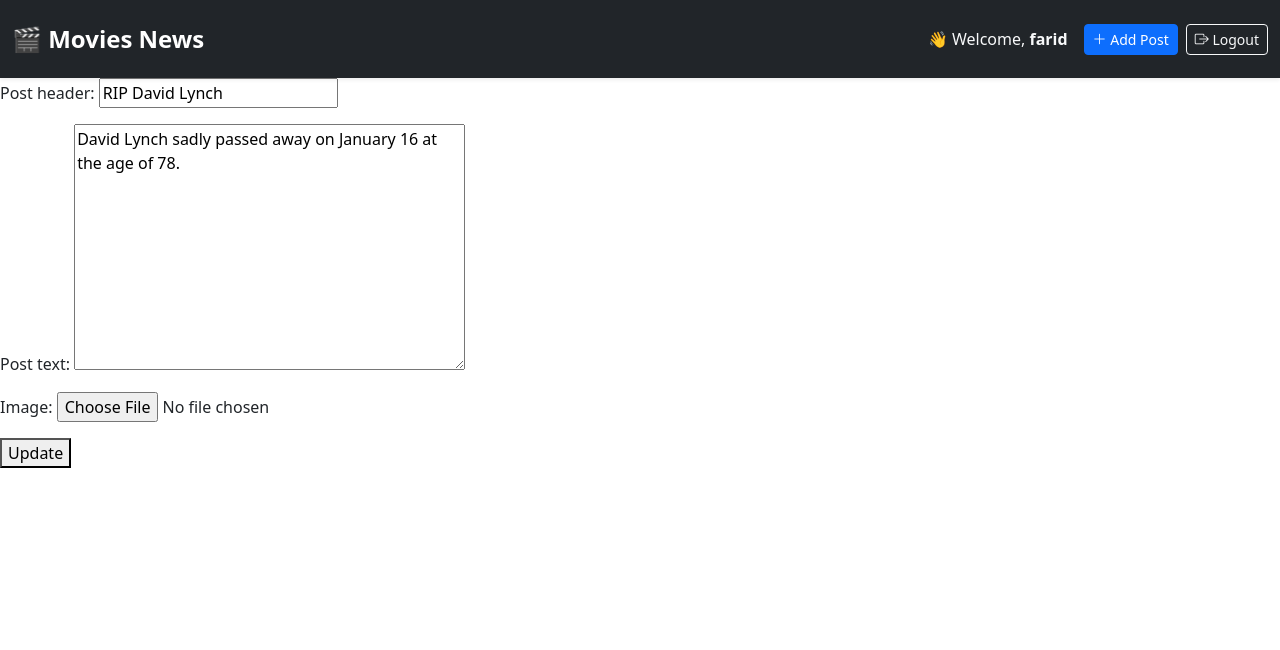
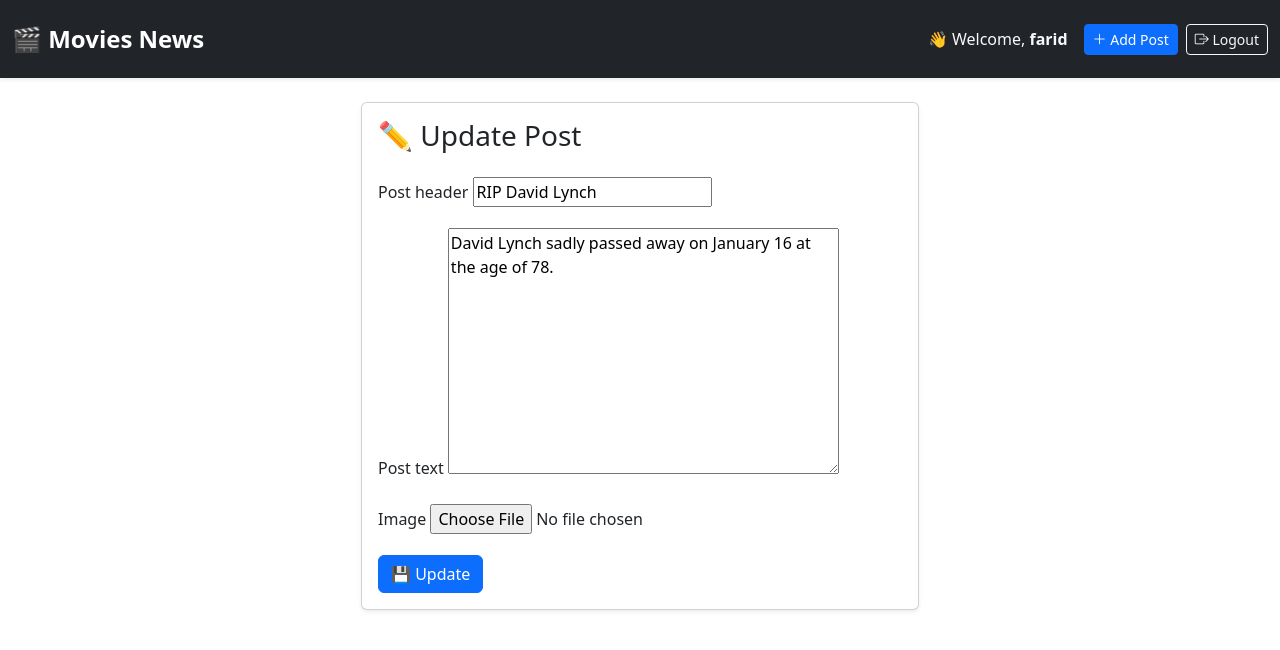
Before and after one commit to faridashirov/movie_news_blog, a Django app: page /update/1/ in a window 1280 px wide. Shown: the top 650 px of the page. Run offline with Django 5.2, Linux system fonts and the light colour scheme; a user stored in the database is signed in; data comes from the database, SQL or seed files in the repository.

Commit message:
Updated update_post.html

```diff
--- a/templates/update_post.html
+++ b/templates/update_post.html
@@ -1,9 +1,32 @@
 {% extends "base.html" %}
 
 {% block content %}
-<form method="post" enctype="multipart/form-data">
-    {% csrf_token %}
-    {{ form.as_p }}
-    <button type="submit">Update</button>
-</form>
+<div class="container py-4">
+  <div class="mx-auto col-md-8 col-lg-6">
+    <div class="card shadow-sm">
+      <div class="card-body">
+        <h3 class="card-title mb-4">✏️ {{ title|default:"Update Post" }}</h3>
+
+        <form method="post" enctype="multipart/form-data">
+          {% csrf_token %}
+          {% for field in form %}
+            <div class="mb-3">
+              <label for="{{ field.id_for_label }}" class="form-label">{{ field.label }}</label>
+              {{ field }}
+              {% if field.help_text %}
+                <div class="form-text">{{ field.help_text }}</div>
+              {% endif %}
+              {% for error in field.errors %}
+                <div class="text-danger small">{{ error }}</div>
+              {% endfor %}
+            </div>
+          {% endfor %}
+
+          <button type="submit" class="btn btn-primary">💾 Update</button>
+        </form>
+
+      </div>
+    </div>
+  </div>
+</div>
 {% endblock content %}
```
